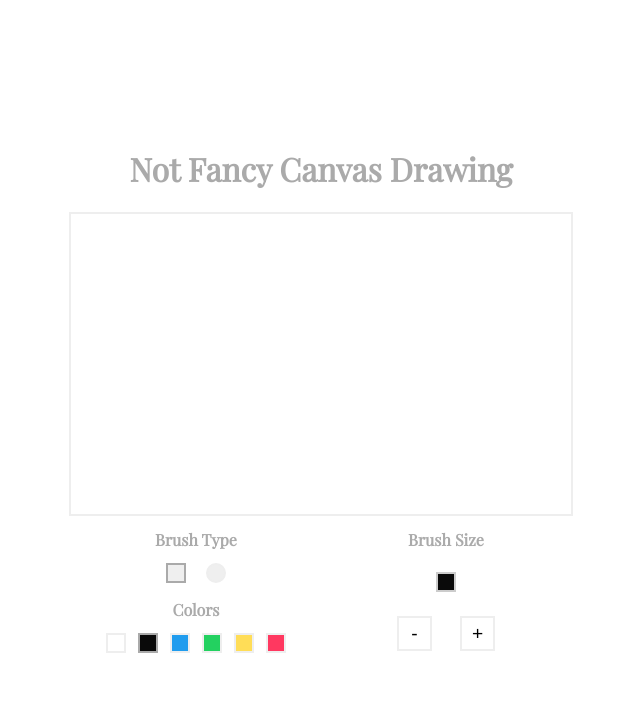
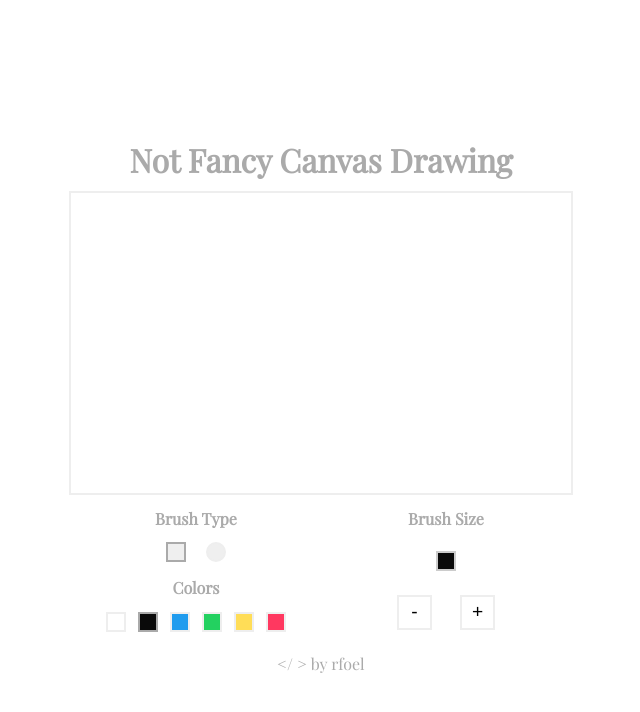
Before and after one commit to rfoel/not-fancy-canvas-drawing, a React (Create React App) app: page / in a window 1280 px wide. Shown: the top 712 px of the page, without its empty margins (319-959 px from the left). Built offline with nearby package versions, Linux system fonts and the light colour scheme.

Commit message:
Updated readme

```diff
--- a/src/App.js
+++ b/src/App.js
@@ -18,6 +18,13 @@ const AppWrapper = styled.div`
     color: #aaa;
     font-size: 2rem;
     text-align: center;
+    margin-bottom: 10px;
+  }
+
+  a {
+    color: #aaa;
+    text-decoration: none;
+    margin-bottom: 10px;
   }
 `;
 
@@ -77,6 +84,13 @@ class App extends Component {
             onBrushSizeChange={this.handleBrushSizeChange}
           />
         </OptionsWrapper>
+        <a
+          href="https://github.com/rfoel/not-fancy-canvas-drawing"
+          target="_blank"
+          rel="noopener noreferrer"
+        >
+          &lt;/ &gt; by rfoel
+        </a>
       </AppWrapper>
     );
   }
```
Also changed, not shown: 1 other file (tests, documents, lock files or other folders).
